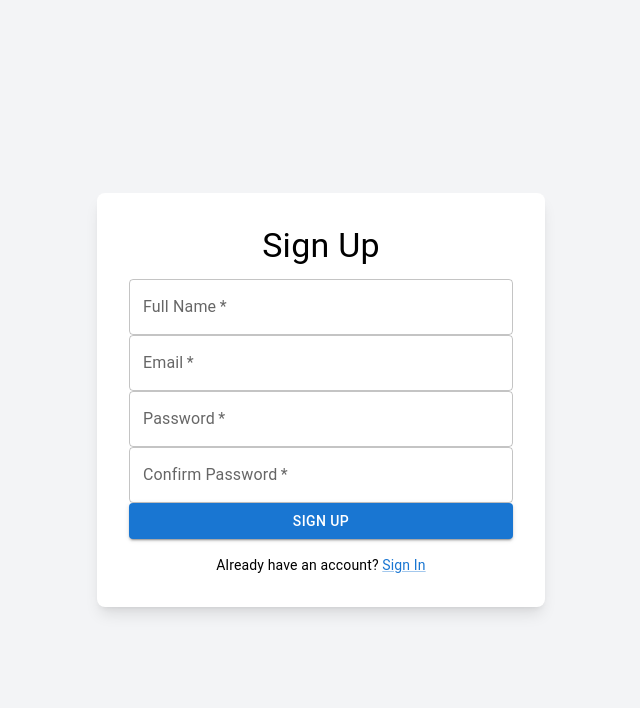
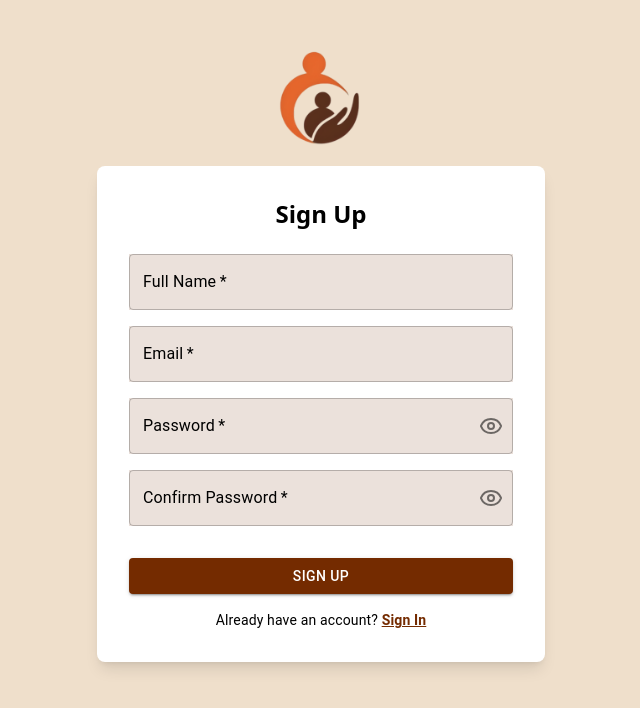
Before and after one commit to Madhuram-Developer/Jankalyan-Web-Client, a Next.js app: page /auth in a window 1280 px wide. Both pictures are taken after a click on the link "Sign Up". Shown: the top 708 px of the page, without its empty margins (319-959 px from the left). Built offline with nearby package versions, Linux system fonts and the light colour scheme; no server answers.

Commit message:
login page styled

```diff
--- a/src/app/auth/page.jsx
+++ b/src/app/auth/page.jsx
@@ -4,18 +4,20 @@ import React, { useState } from 'react'
 import { Typography, Link } from '@mui/material'
 import LoginForm from '@/components/LoginForm'
 import SignupForm from '@/components/SignupForm'
+import Image from 'next/image'
 
 const Page = () => {
     const [isLogin, setIsLogin] = useState(true)
 
     return (
-        <div className="flex items-center justify-center min-h-screen bg-gray-100">
-            <div className="bg-white p-8 rounded-lg shadow-lg w-full max-w-md">
+        <div className="flex flex-col items-center min-h-screen bg-background p-4">
+             <Image src={'/png/appicon.png'} width={0} height={0} alt="Logo" className="h-auto w-[12%]" unoptimized/>
+            <div className="bg-white p-8 rounded-lg shadow-lg w-full max-w-md flex flex-col items-center">
                 {isLogin ? <LoginForm /> : <SignupForm />}
                 <div className="mt-4 text-center">
                     <Typography variant="body2">
                         {isLogin ? "Don't have an account? " : "Already have an account? "}
-                        <Link href="#" onClick={() => setIsLogin(!isLogin)}>
+                        <Link href="#" onClick={() => setIsLogin(!isLogin)} className='text-text-primary! font-semibold! decoration-text-primary!'>
                             {isLogin ? 'Sign Up' : 'Sign In'}
                         </Link>
                     </Typography>
--- a/src/app/dashboard/layout.jsx
+++ b/src/app/dashboard/layout.jsx
@@ -2,7 +2,7 @@
 
 import Card from "@/components/Card";
 import Image from "next/image";
-import { LayoutDashboard, UserPlus, ChartPie, CircleUserRound, Settings } from 'lucide-react';
+import { LayoutDashboard, UserPlus, CircleUserRound, Settings } from 'lucide-react';
 import Logout from "@/components/Logout";
 import { useState } from 'react';
 import { useRouter, usePathname } from 'next/navigation';
@@ -10,7 +10,6 @@ import { useRouter, usePathname } from 'next/navigation';
 const navItems = [
   { name: 'Dashboard', tab : '/dashboard' , icon: LayoutDashboard },
   { name: 'Admin', tab : '/dashboard/admin', icon: UserPlus },
-  { name: 'Analytics', tab : '/dashboard/analytics', icon: ChartPie },
   { name: 'App Settings', tab : '/dashboard/appsettings', icon: Settings },
 ];
 
@@ -30,7 +29,7 @@ const Layout = ({ children }) => {
       <Card className="flex-1 min-h-full">
         <div className="flex flex-col h-full justify-between">
           <div>
-            <Image src={'/png/logo.png'} width={0} height={0} alt="Logo" className="h-auto w-full -mt-12 border-b border-b-[#0000001C]" unoptimized />
+            <Image src={'/png/appicon.png'} width={0} height={0} alt="Logo" className="h-auto w-full" unoptimized/>
             {navItems.map((item) => (
               <div key={item.name} className={`p-3 text-text-primary font-semibold hover:bg-[#0000000A] cursor-pointer flex items-center px-6 ${item.tab === activeTab ? 'bg-[#742B0021]' : ''}`} onClick={() => handleTabClick(item.tab)}>
                 <item.icon className="w-5 h-5 mr-2" />
--- a/src/components/LoginForm.jsx
+++ b/src/components/LoginForm.jsx
@@ -1,11 +1,17 @@
+'use client';
+
 import React, { useState } from 'react'
-import { TextField, Button, Typography, Link, Snackbar, Alert } from '@mui/material'
+import { TextField, Button, Typography, Link, Snackbar, Alert, IconButton, InputAdornment } from '@mui/material'
+import { Eye, EyeOff } from 'lucide-react';
 import { useApiPost } from '@/hooks'
+import { useRouter } from 'next/navigation'
 
 const LoginForm = () => {
     const [formData, setFormData] = useState({ email: '', password: '' })
     const [snackbar, setSnackbar] = useState({ open: false, message: '', severity: 'success' })
+    const [showPassword, setShowPassword] = useState(false);
     const { post, loading } = useApiPost('/api/v1/admin/login')
+    const router = useRouter()
 
     const handleChange = (e) => {
         setFormData({ ...formData, [e.target.name]: e.target.value })
@@ -15,6 +21,7 @@ const LoginForm = () => {
         e.preventDefault()
         try {
             await post(formData)
+            router.push('/dashboard')
             setSnackbar({ open: true, message: 'Login successful', severity: 'success' })
         } catch (err) {
             setSnackbar({ open: true, message: err.response?.data?.message || 'Login failed', severity: 'error' })
@@ -23,9 +30,9 @@ const LoginForm = () => {
 
     return (
         <>
-            <Typography variant="h4" component="h1" gutterBottom align="center">
+            <div className='text-2xl font-semibold mb-6 text-center'>
                 Sign In
-            </Typography>
+            </div>
             <form onSubmit={handleSubmit} className="space-y-4">
                 <TextField
                     label="Email"
@@ -35,22 +42,56 @@ const LoginForm = () => {
                     onChange={handleChange}
                     fullWidth
                     required
+                    className='bg-[#742B0024] mb-4!'
+                    slotProps={{
+                        inputLabel: { style: { color: 'black' } },
+                        input: { style: { color: 'black' } },
+                    }}
+                    sx={{
+                        "& .MuiOutlinedInput-root": {
+                            //   "& fieldset": { borderColor: "black" },
+                            "&:hover fieldset": { borderColor: "black" },
+                            "&.Mui-focused fieldset": { borderColor: "black" },
+                        },
+                    }}
                 />
                 <TextField
                     label="Password"
                     name="password"
-                    type="password"
+                    type={showPassword ? 'text' : 'password'}
                     value={formData.password}
                     onChange={handleChange}
                     fullWidth
                     required
+                    className='bg-[#742B0024] mb-4!'
+                    slotProps={{
+                        inputLabel: { style: { color: 'black' } },
+                        input: {
+                            style: { color: 'black' }, endAdornment: (
+                                <InputAdornment position="end">
+                                    <IconButton
+                                        onClick={() => setShowPassword(!showPassword)}
+                                        edge="end"
+                                    >
+                                        {showPassword ? <EyeOff /> : <Eye />}
+                                    </IconButton>
+                                </InputAdornment>
+                            )
+                        },
+                    }}
+                    sx={{
+                        "& .MuiOutlinedInput-root": {
+                            "&:hover fieldset": { borderColor: "black" },
+                            "&.Mui-focused fieldset": { borderColor: "black" },
+                        },
+                    }}
                 />
                 <div className="text-right">
-                    <Link href="#" variant="body2">
+                    <Link href="#" variant="body2" className='text-text-primary! font-semibold!'>
                         Forgot Password?
                     </Link>
                 </div>
-                <Button type="submit" variant="contained" fullWidth disabled={loading}>
+                <Button type="submit" variant="contained" className='bg-text-primary!' fullWidth disabled={loading}>
                     {loading ? 'Signing In...' : 'Sign In'}
                 </Button>
             </form>
--- a/src/components/SignupForm.jsx
+++ b/src/components/SignupForm.jsx
@@ -1,10 +1,12 @@
 import React, { useState } from 'react'
-import { TextField, Button, Typography, Snackbar, Alert } from '@mui/material'
+import { TextField, Button, Typography, Snackbar, Alert, IconButton, InputAdornment } from '@mui/material'
+import { Eye, EyeOff } from 'lucide-react'
 import { useApiPost } from '@/hooks'
 
 const SignupForm = () => {
     const [formData, setFormData] = useState({ fullName: '', email: '', password: '', confirmPassword: '' })
     const [snackbar, setSnackbar] = useState({ open: false, message: '', severity: 'success' })
+    const [showPassword, setShowPassword] = useState(false)
     const { post, loading } = useApiPost('/api/v1/admin/register')
 
     const handleChange = (e) => {
@@ -27,10 +29,10 @@ const SignupForm = () => {
 
     return (
         <>
-            <Typography variant="h4" component="h1" gutterBottom align="center">
+            <div className='text-2xl font-semibold mb-6 text-center'>
                 Sign Up
-            </Typography>
-            <form onSubmit={handleSubmit} className="space-y-4">
+            </div>
+            <form onSubmit={handleSubmit} className="space-y-4 w-full flex flex-col gap-4">
                 <TextField
                     label="Full Name"
                     name="fullName"
@@ -38,6 +40,17 @@ const SignupForm = () => {
                     onChange={handleChange}
                     fullWidth
                     required
+                    className='bg-[#742B0024]'
+                    slotProps={{
+                        inputLabel: { style: { color: 'black' } },
+                        input: { style: { color: 'black' } },
+                    }}
+                    sx={{
+                        "& .MuiOutlinedInput-root": {
+                            "&:hover fieldset": { borderColor: "black" },
+                            "&.Mui-focused fieldset": { borderColor: "black" },
+                        },
+                    }}
                 />
                 <TextField
                     label="Email"
@@ -47,26 +60,81 @@ const SignupForm = () => {
                     onChange={handleChange}
                     fullWidth
                     required
+                    className='bg-[#742B0024]'
+                    slotProps={{
+                        inputLabel: { style: { color: 'black' } },
+                        input: { style: { color: 'black' } },
+                    }}
+                    sx={{
+                        "& .MuiOutlinedInput-root": {
+                            "&:hover fieldset": { borderColor: "black" },
+                            "&.Mui-focused fieldset": { borderColor: "black" },
+                        },
+                    }}
                 />
                 <TextField
                     label="Password"
                     name="password"
-                    type="password"
+                    type={showPassword ? 'text' : 'password'}
                     value={formData.password}
                     onChange={handleChange}
                     fullWidth
                     required
+                    className='bg-[#742B0024]'
+                    slotProps={{
+                        inputLabel: { style: { color: 'black' } },
+                        input: {
+                            style: { color: 'black' }, endAdornment: (
+                                <InputAdornment position="end">
+                                    <IconButton
+                                        onClick={() => setShowPassword(!showPassword)}
+                                        edge="end"
+                                    >
+                                        {showPassword ? <EyeOff /> : <Eye />}
+                                    </IconButton>
+                                </InputAdornment>
+                            )
+                        },
+                    }}
+                    sx={{
+                        "& .MuiOutlinedInput-root": {
+                            "&:hover fieldset": { borderColor: "black" },
+                            "&.Mui-focused fieldset": { borderColor: "black" },
+                        },
+                    }}
                 />
                 <TextField
                     label="Confirm Password"
                     name="confirmPassword"
-                    type="password"
+                    type={showPassword ? 'text' : 'password'}
                     value={formData.confirmPassword}
                     onChange={handleChange}
                     fullWidth
                     required
+                    className='bg-[#742B0024]'
+                    slotProps={{
+                        inputLabel: { style: { color: 'black' } },
+                        input: {
+                            style: { color: 'black' }, endAdornment: (
+                                <InputAdornment position="end">
+                                    <IconButton
+                                        onClick={() => setShowPassword(!showPassword)}
+                                        edge="end"
+                                    >
+                                        {showPassword ? <EyeOff /> : <Eye />}
+                                    </IconButton>
+                                </InputAdornment>
+                            )
+                        },
+                    }}
+                    sx={{
+                        "& .MuiOutlinedInput-root": {
+                            "&:hover fieldset": { borderColor: "black" },
+                            "&.Mui-focused fieldset": { borderColor: "black" },
+                        },
+                    }}
                 />
-                <Button type="submit" variant="contained" fullWidth disabled={loading}>
+                <Button type="submit" variant="contained" className='bg-text-primary! mt-4!' fullWidth disabled={loading}>
                     {loading ? 'Signing Up...' : 'Sign Up'}
                 </Button>
             </form>
--- a/src/proxy.ts
+++ b/src/proxy.ts
@@ -22,5 +22,7 @@ export async function proxy(request: NextRequest) {
 }
 
 export const config = {
-    matcher: ['/((?!auth|_next/static|_next/image|favicon.ico).*)'],
+    matcher: [
+        '/((?!auth|_next/static|_next/image|favicon.ico|png|images).*)',
+    ],
 }
```
Also changed, not shown: src/app/dashboard/analytics/page.jsx (deleted, +0 -9 lines), public/png/appicon.png (added).
